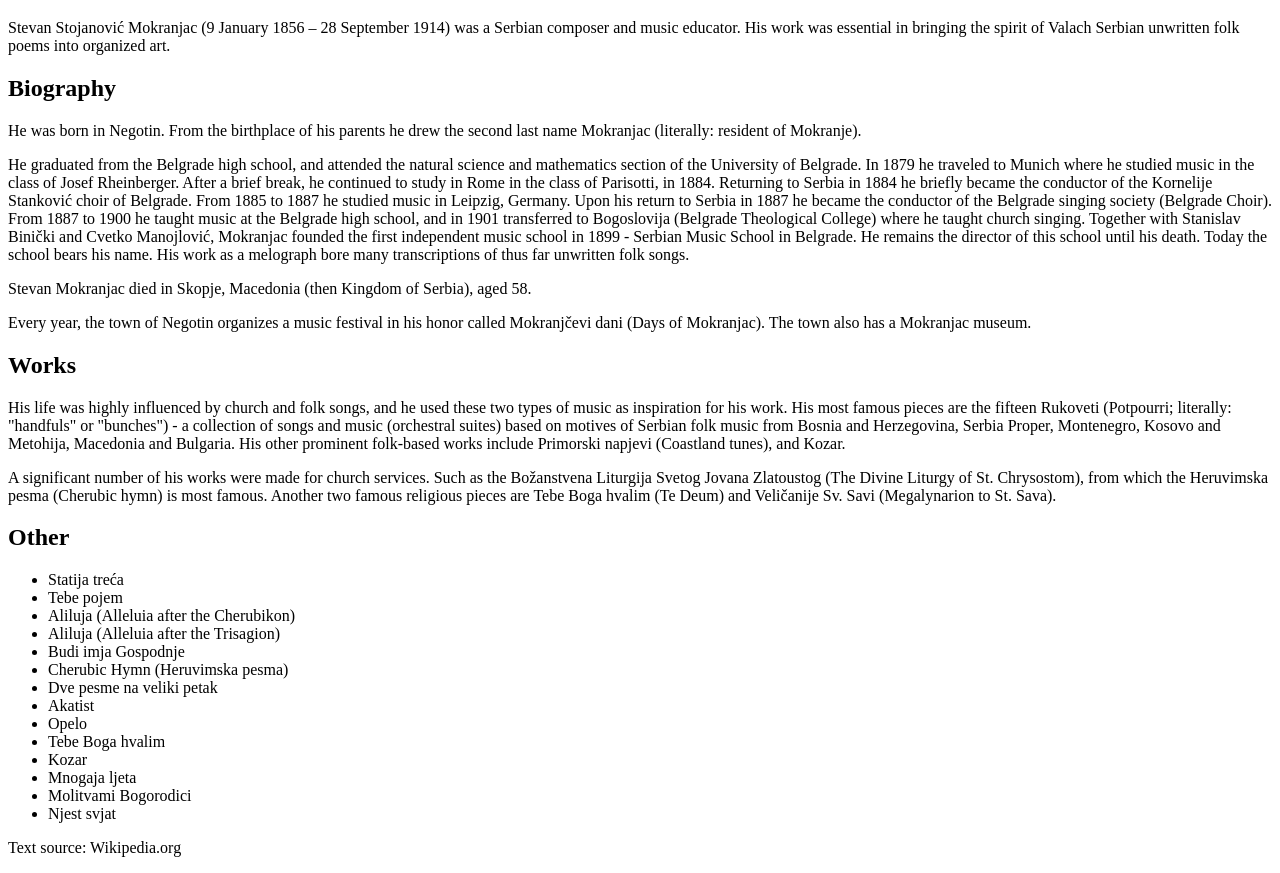
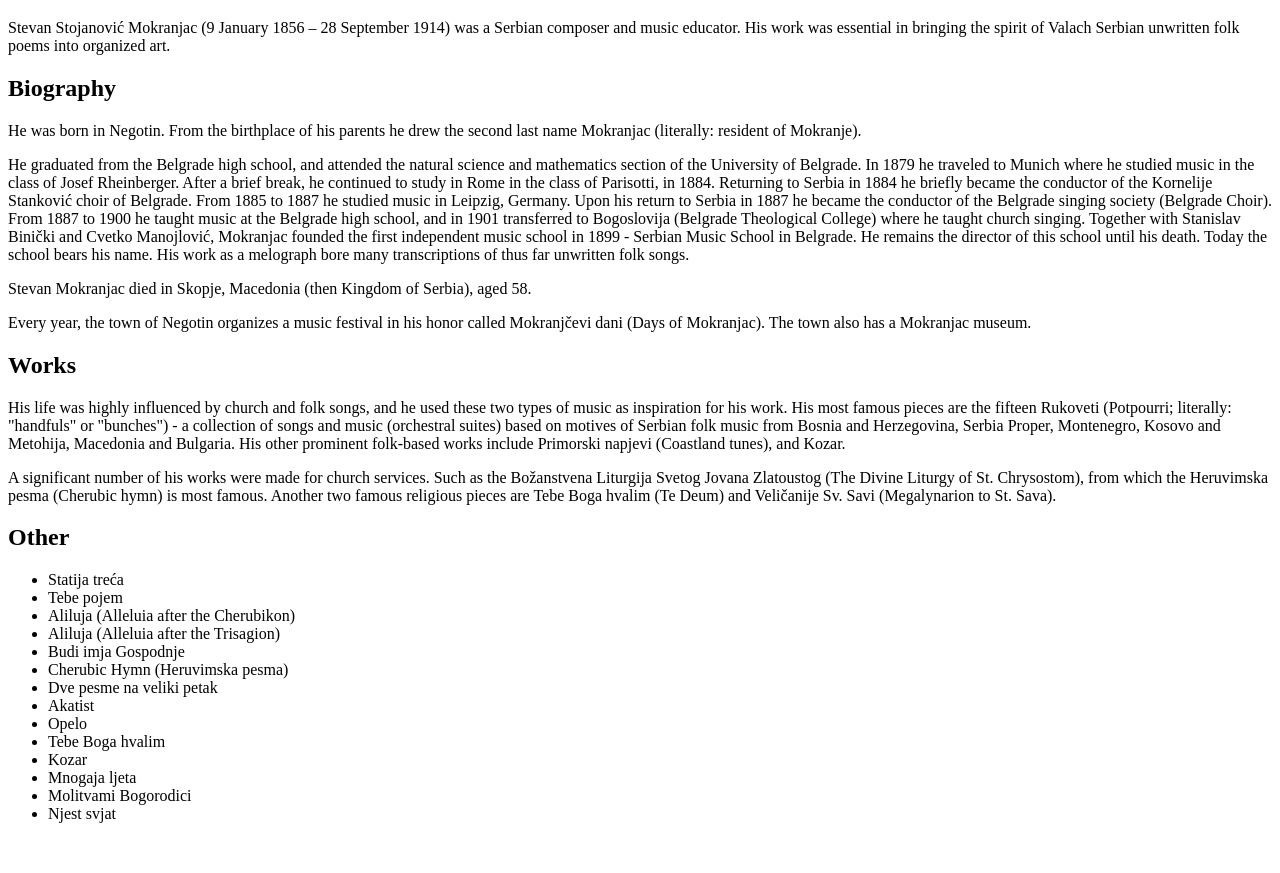
Before and after one commit to Kristina0703/html-css, a plain HTML site: page index.html in a window 1280 px wide. Shown: the part 61-934 px from the top of the page. After the commit the page ends 900 px from the top, so only its background shows below. Drawn offline with Linux system fonts and the light colour scheme.

Commit message:
Paragraph removed

```diff
--- a/index.html
+++ b/index.html
@@ -44,6 +44,4 @@
 		<li>Njest svjat</li>
 	</ul>
 
-
-<p>Text source: Wikipedia.org</p>
 </html>
```
